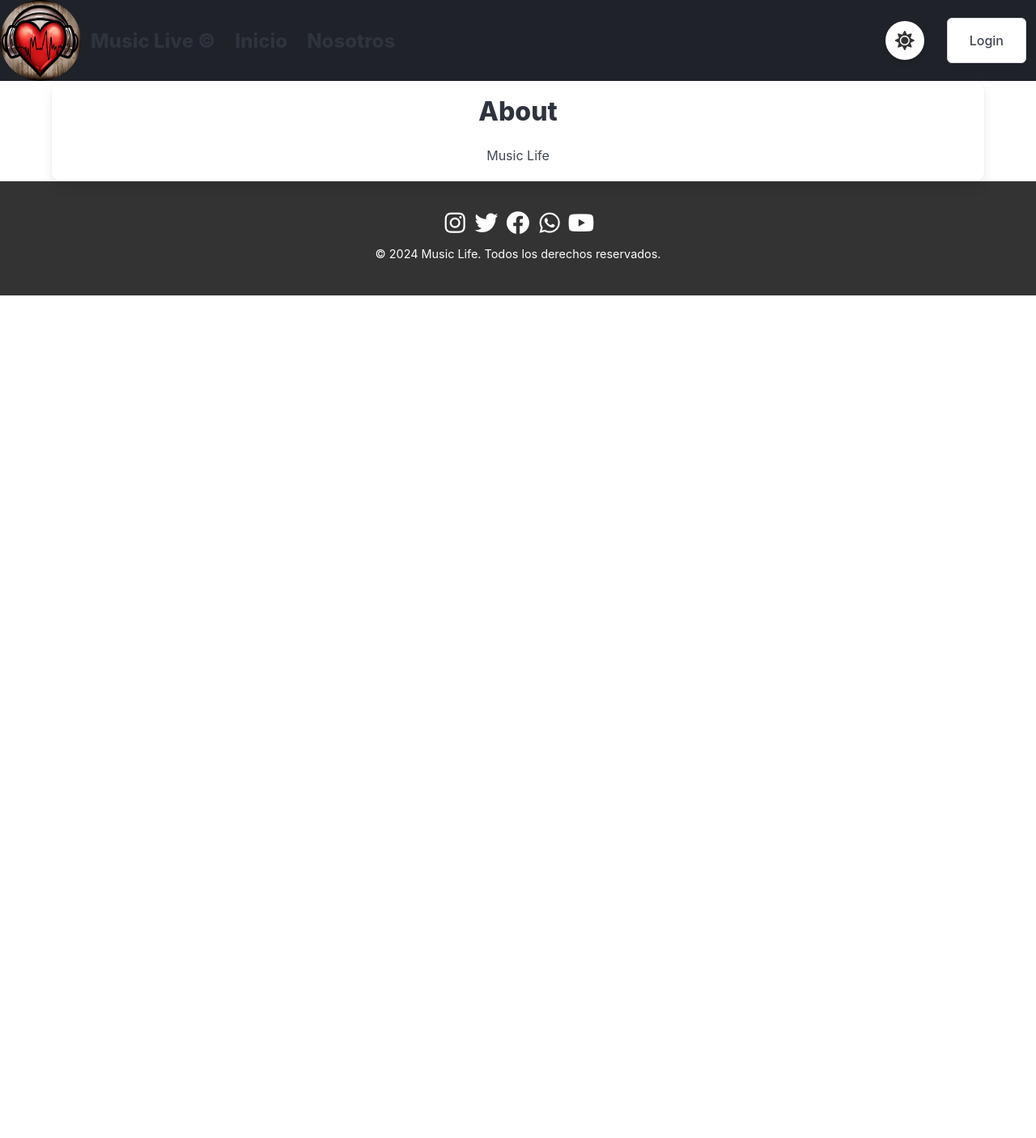
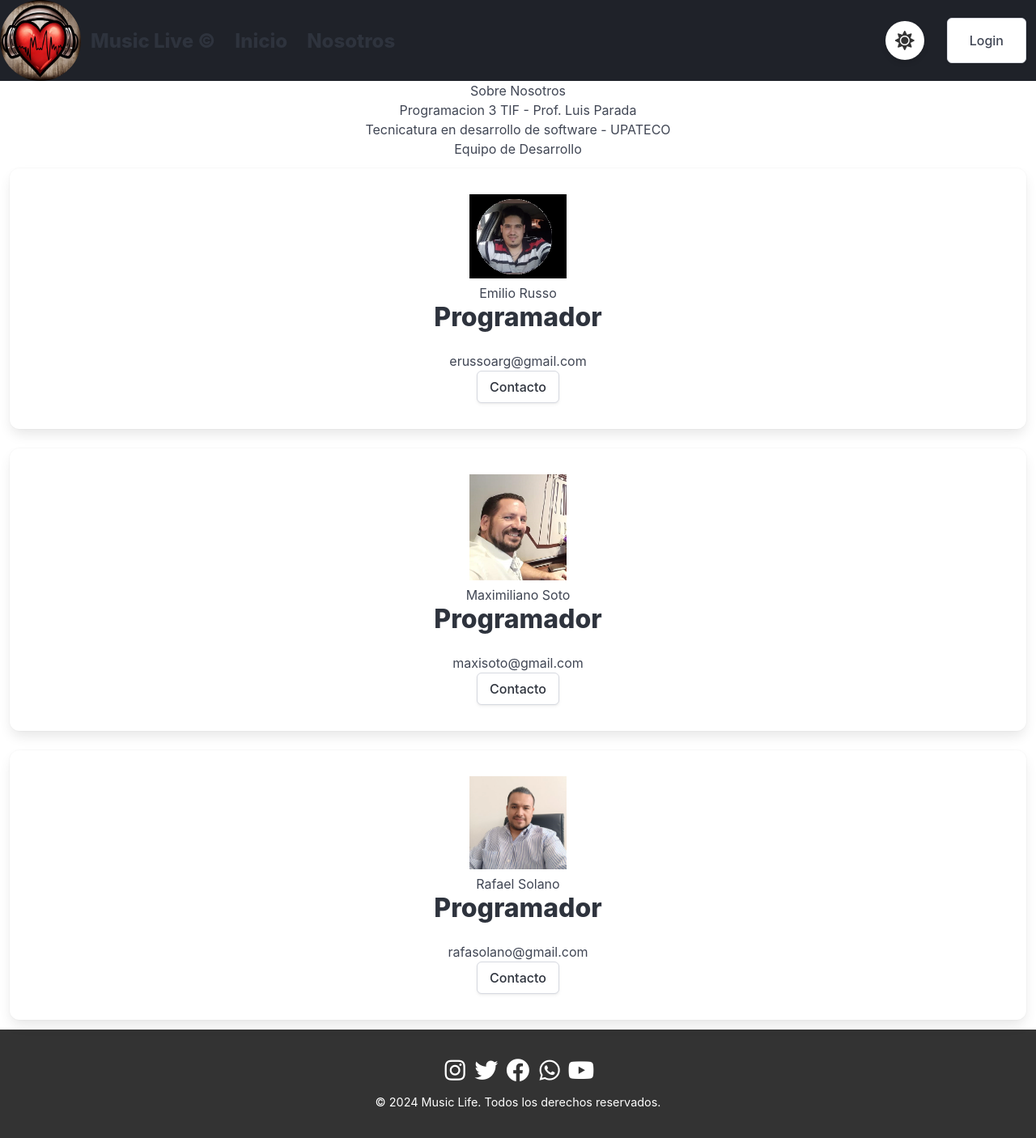
Before and after one commit to maxisoto/creacion-TIF, a React (Vite) app: page /music-life/about in a window 1280 px wide. Shown: the top 1406 px of the page at 81% size. Before the commit the page ends 800 px from the top, so only its background shows below. Built offline with nearby package versions, Linux system fonts and the light colour scheme.

Commit message:
about nueva plantilla

```diff
--- a/src/components/About.jsx
+++ b/src/components/About.jsx
@@ -2,11 +2,46 @@ import "../App.css"
 
 export default function About() {
     return (
-        <div className="container">
-        <div className="box">
-            <h1 className="title">About</h1>
-            <p>Music Life</p>
-        </div>
-        </div>
-    );
+        <><div className="about-section">
+            <h1>Sobre Nosotros</h1>
+            <p>Programacion 3 TIF - Prof. Luis Parada</p>
+            <p>Tecnicatura en desarrollo de software - UPATECO</p>
+        </div><h2 style={{ textAlign: "center" }}>Equipo de Desarrollo</h2><div className="row">
+                <div className="column">
+                    <div className="card">
+                        <img src="src\assets\emilio.png" alt="Jane" style={{ width: "10%" }} />
+                        <div className="container">
+                            <h2>Emilio Russo</h2>
+                            <p className="title">Programador</p>
+                            <p>erussoarg@gmail.com</p>
+                            <p><button className="button">Contacto</button></p>
+                        </div>
+                    </div>
+                </div>
+
+                <div className="column">
+                <div className="card">
+                        <img src="src\assets\max.png" alt="Jane" style={{ width: "10%" }} />
+                        <div className="container">
+                            <h2>Maximiliano Soto</h2>
+                            <p className="title">Programador</p>
+                            <p>maxisoto@gmail.com</p>
+                            <p><button className="button">Contacto</button></p>
+                        </div>
+                    </div>
+                </div>
+
+                <div className="column">
+                <div className="card">
+                        <img src="src\assets\rafa.png" alt="Jane" style={{ width: "10%" }} />
+                        <div className="container">
+                            <h2>Rafael Solano</h2>
+                            <p className="title">Programador</p>
+                            <p>rafasolano@gmail.com</p>
+                            <p><button className="button">Contacto</button></p>
+                        </div>
+                    </div>
+                </div>
+            </div></>
+    );
 }
```
